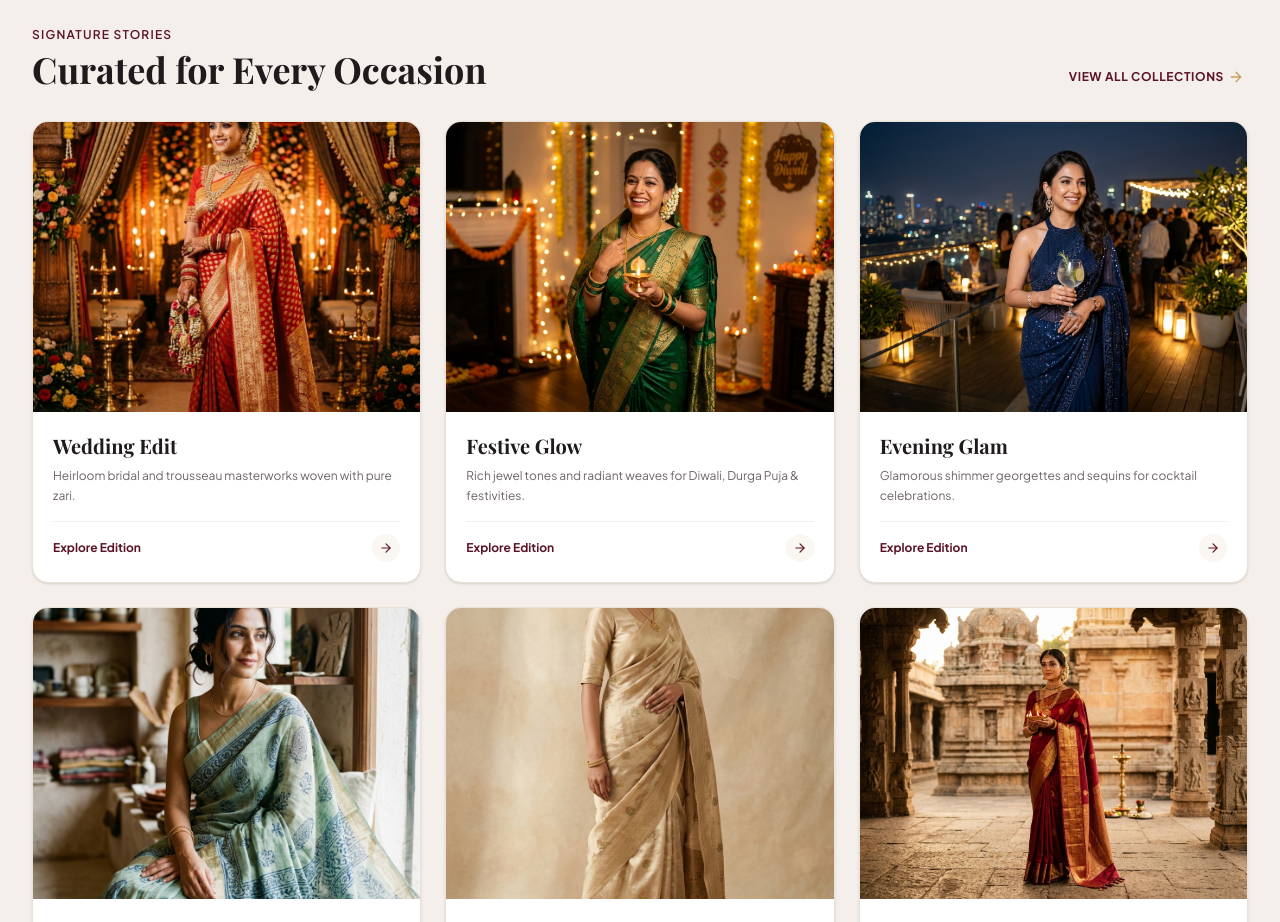
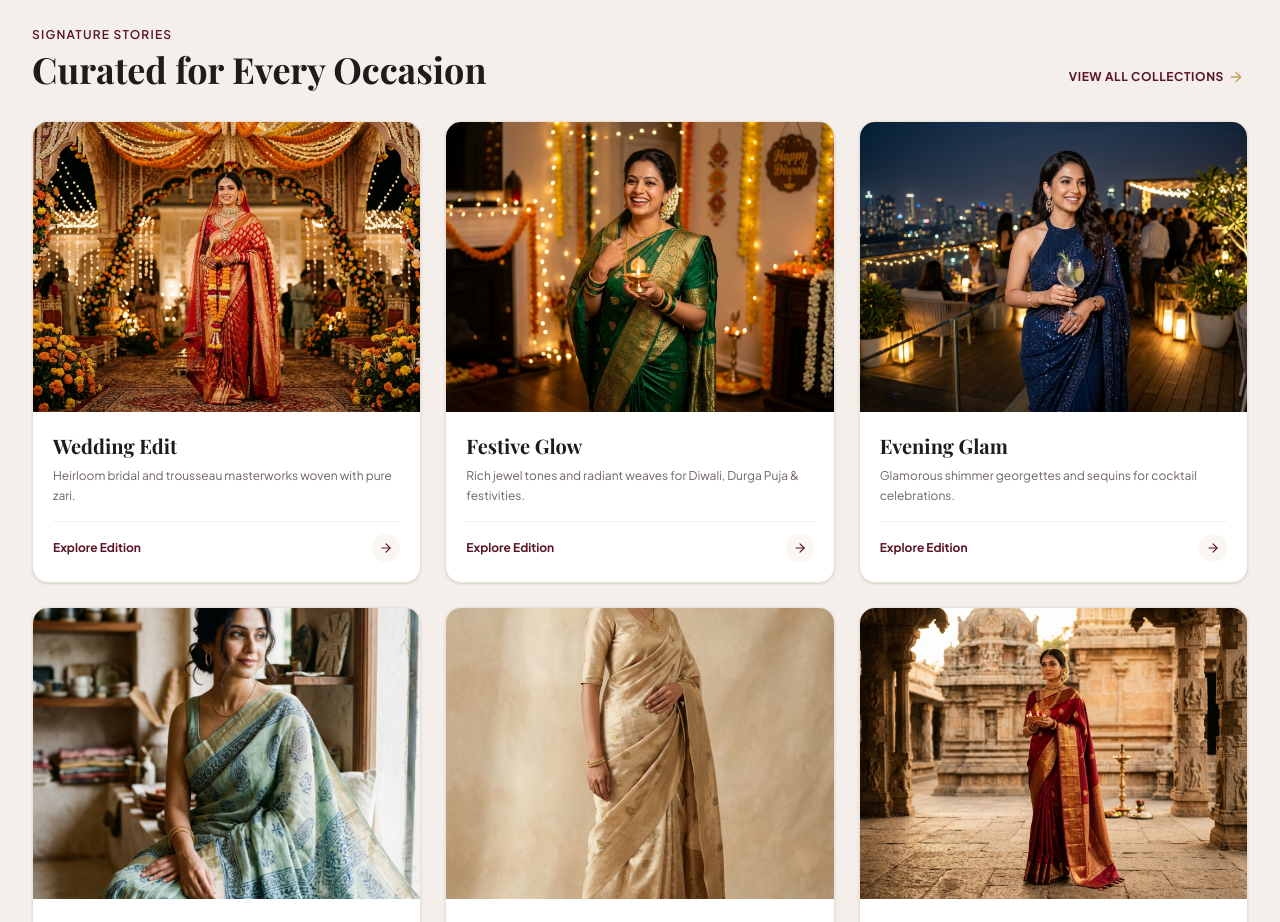
Before and after one commit to Pasulasuprajaa/Palluvo, a React (Vite) app in the folder client/: page / in a window 1280 px wide. Shown: the part 1140-2062 px from the top of the page. Built offline with nearby package versions, Linux system fonts and the light colour scheme; no server answers; a web font is replaced by a local one.

Commit message:
fix(home): add landscape wedding collection asset and prevent category heading truncation

```diff
--- a/client/src/pages/HomePage.jsx
+++ b/client/src/pages/HomePage.jsx
@@ -38,7 +38,7 @@ export default function HomePage({ onNavigate }) {
     {
       title: 'Wedding Edit',
       subtitle: 'Heirloom bridal and trousseau masterworks woven with pure zari.',
-      image: '/images/categories/bridal.jpg',
+      image: '/images/occasions/wedding_collection.jpg',
       filter: { occasion: 'Wedding' }
     },
     {
@@ -237,7 +237,7 @@ export default function HomePage({ onNavigate }) {
               <div className="absolute inset-0 bg-gradient-to-t from-black/85 via-black/25 to-transparent group-hover:from-[#5B1425]/90 transition-colors duration-300" />
 
               <div className="absolute inset-x-3 bottom-3 sm:bottom-4 text-center text-white">
-                <h3 className="font-serif text-sm sm:text-lg font-bold tracking-wide group-hover:text-[#E0C07F] transition line-clamp-1">
+                <h3 className="font-serif text-xs sm:text-lg font-bold tracking-wide leading-snug sm:leading-normal group-hover:text-[#E0C07F] transition line-clamp-2">
                   {cat.name}
                 </h3>
                 <div className="mt-1 text-[9px] sm:text-[10px] font-bold uppercase tracking-wider text-[#C5A059] inline-flex items-center gap-0.5">
```
Also changed, not shown: client/public/images/occasions/wedding_collection.jpg (added).
